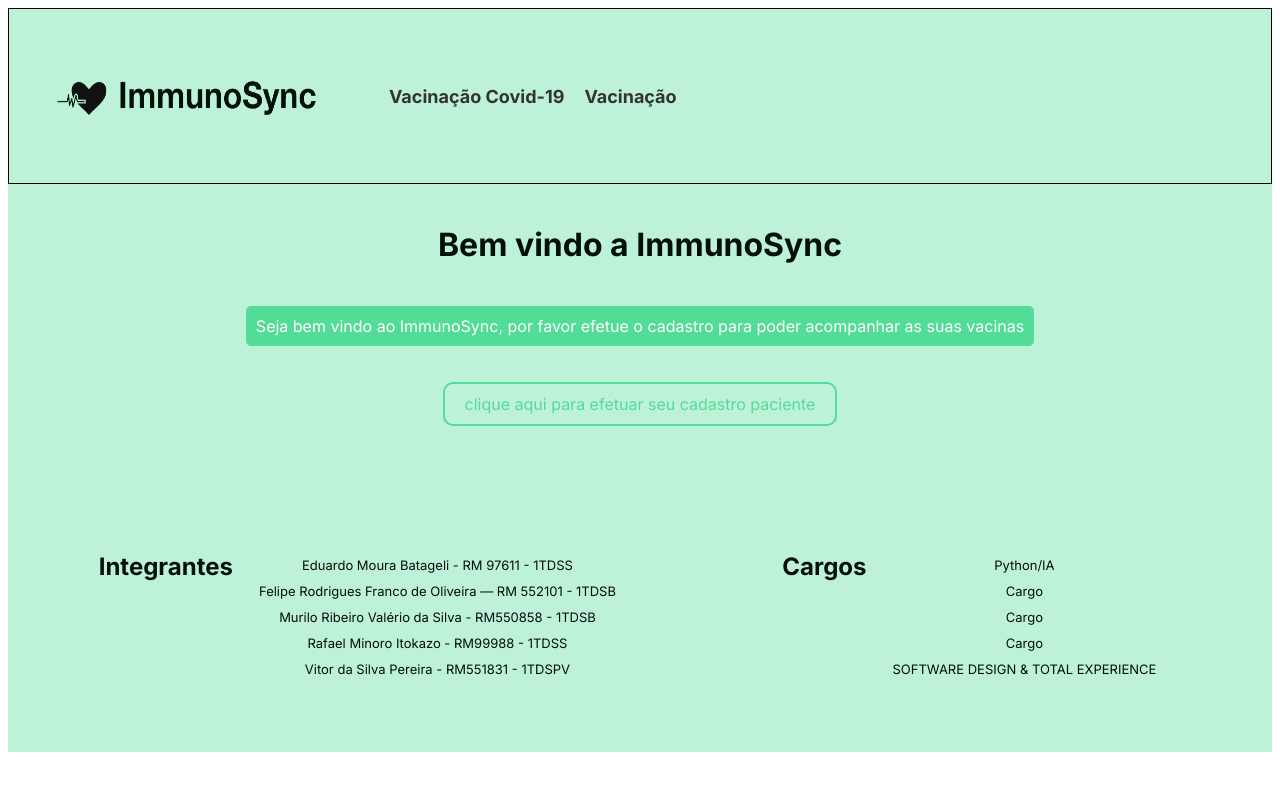
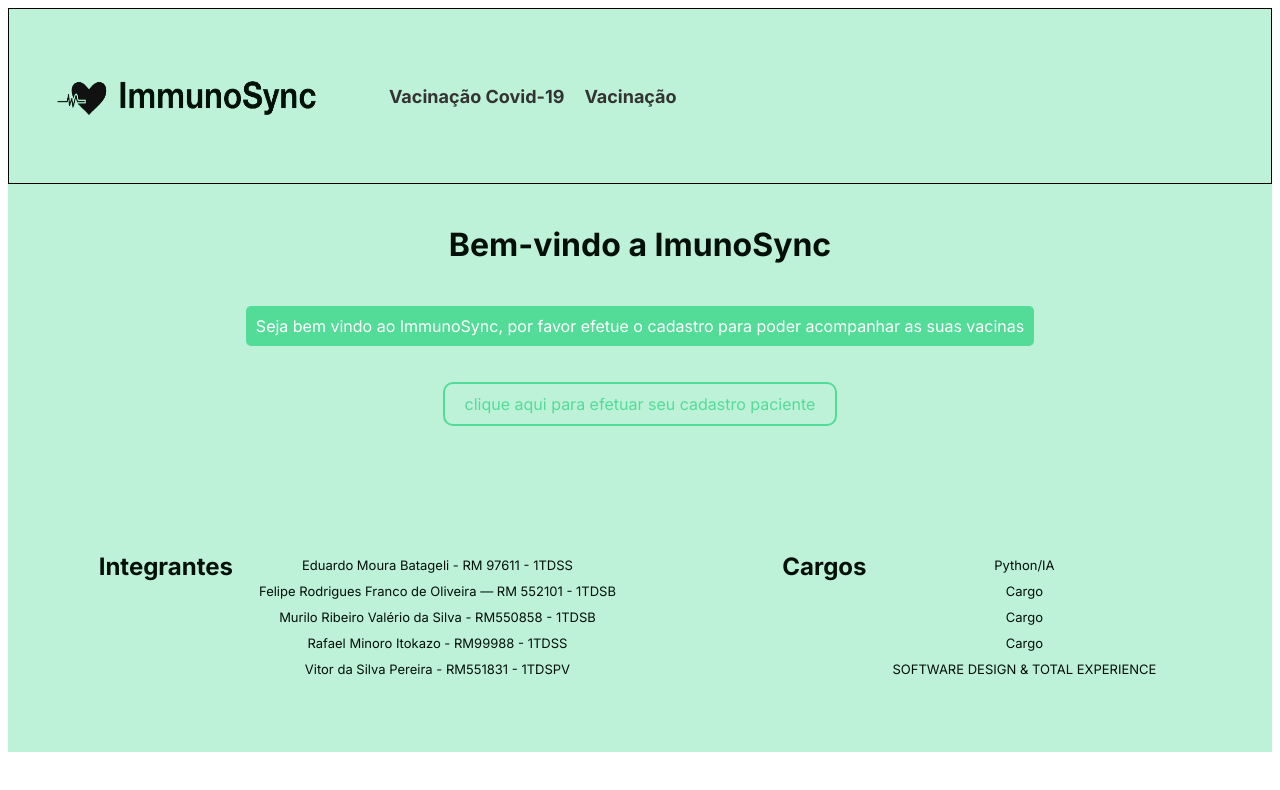
Before and after one commit to Rminoro/GS-ImmunoSync, a Next.js app: page / in a window 1280 px wide. Shown: the top 790 px of the page. Built offline with nearby package versions, Linux system fonts and the light colour scheme.

Commit message:
adicionando classe principal

```diff
--- a/src/app/page.jsx
+++ b/src/app/page.jsx
@@ -8,12 +8,10 @@ import Link from "next/link";
 const Principal = () => {
   return (
     <div className={styles.principal}>
-      <h1>Bem vindo a ImmunoSync</h1>
+      <h1>Bem-vindo a ImunoSync</h1>
       <Menu />
-
 
     </div>
   );
 };
-
 export default Principal;
```
